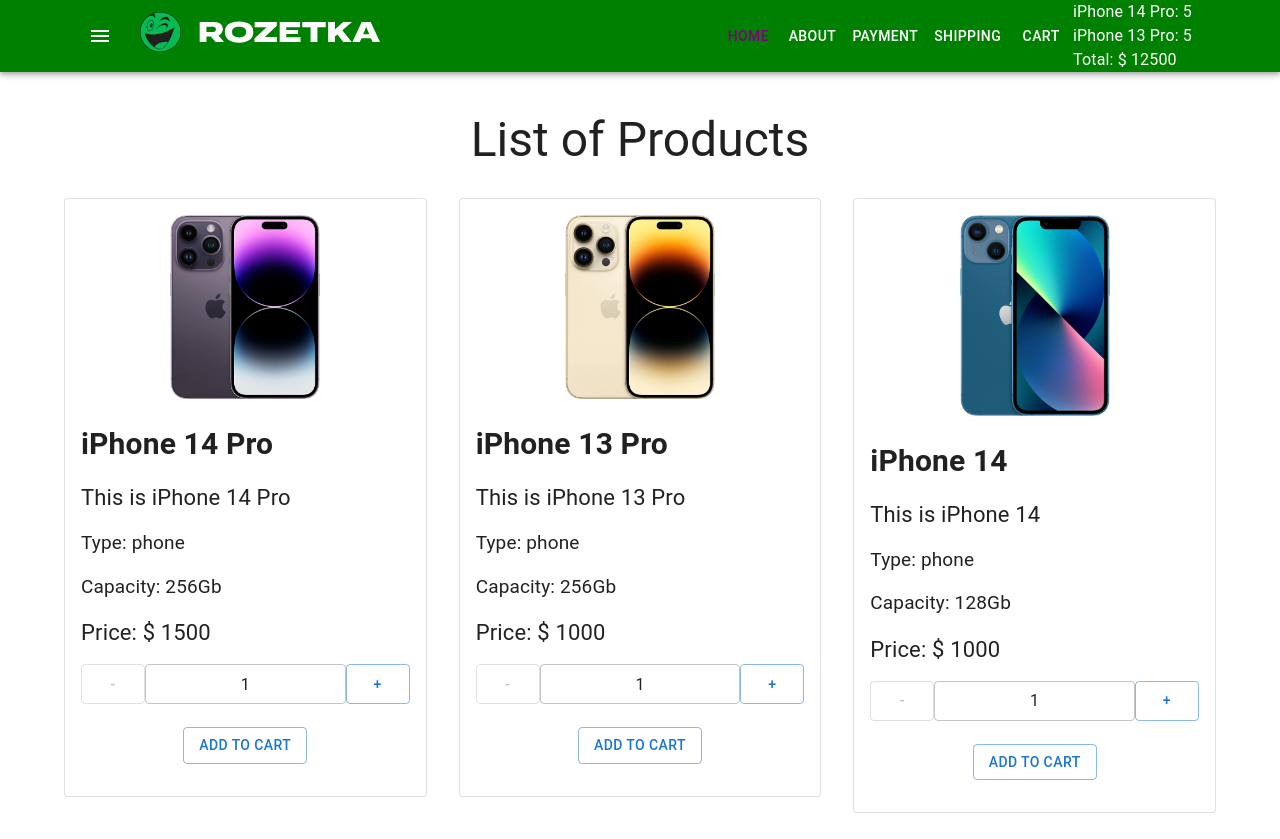
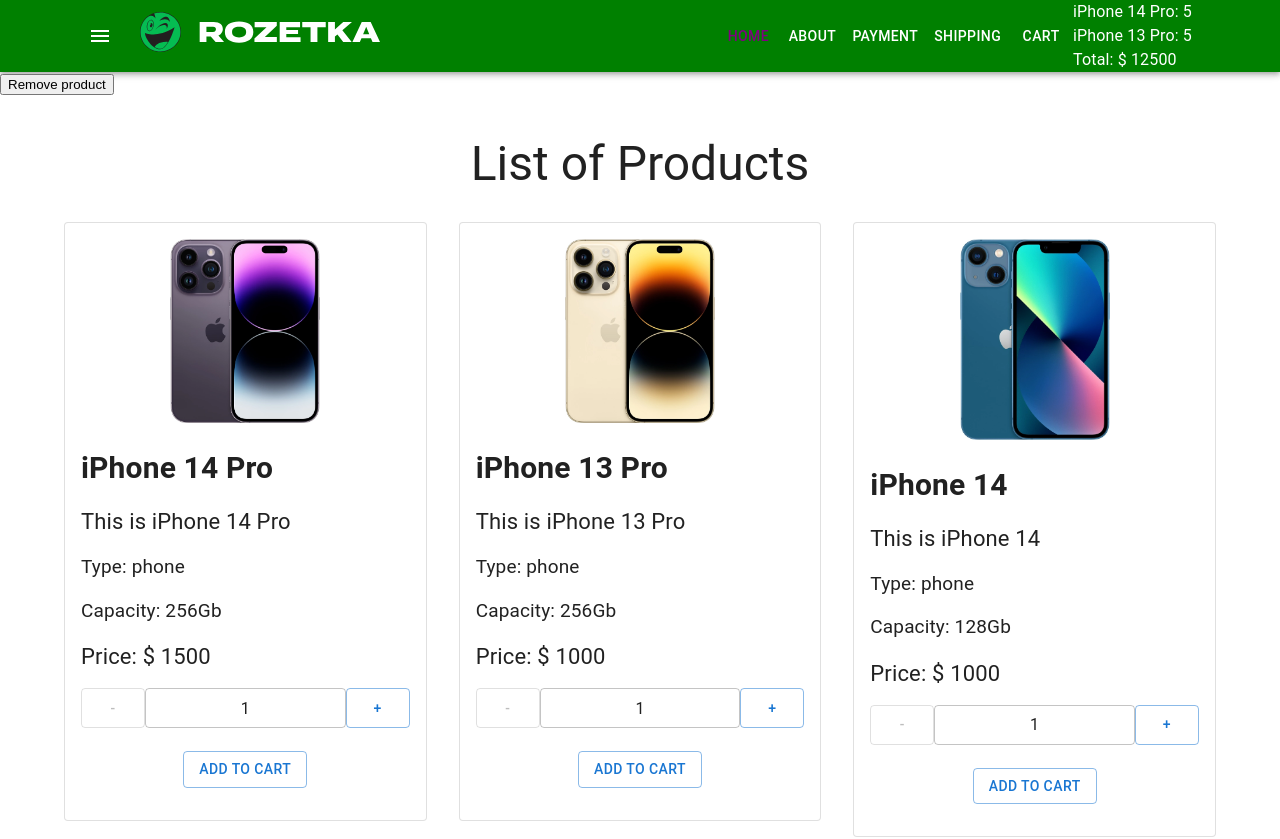
Before and after one commit to kznkv-skillup/28-02, a React (Create React App) app: page / in a window 1280 px wide. Shown: the top 839 px of the page. Built offline with nearby package versions, Linux system fonts and the light colour scheme; the HTML template or start-up script is replaced by a standard one.

Commit message:
added removeProductToCart

```diff
--- a/src/Container/App/App.tsx
+++ b/src/Container/App/App.tsx
@@ -24,10 +24,21 @@
         }))
     }
 
+    const removeProductFromCart = (id: number) => {
+        setProductsInCart((prevState) => {
+            let prevProductsInCart = { ...prevState }
+            delete prevProductsInCart[id]
+            return prevProductsInCart
+        })
+    }
+
     return (
         <StyledEngineProvider injectFirst>
             <CssBaseline />
             <Header productsInCart={productsInCart} />
+            <button onClick={() => removeProductFromCart(1)}>
+                Remove product
+            </button>
             <Container
                 sx={{
                     padding: '40px 0',
```
